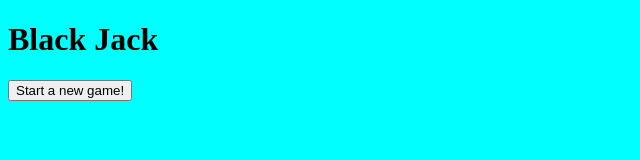
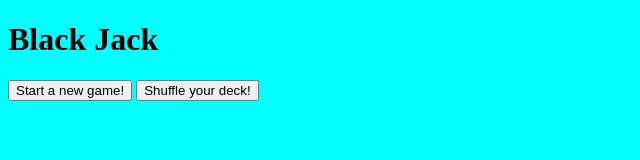
Before and after one commit to KikiSuperhero/PlayingCards, a plain HTML site: page index.html in a window 1280 px wide. Shown: the whole page, without its empty margins (0-640 px from the left). Drawn offline with nearby package versions, Linux system fonts and the light colour scheme.

Commit message:
added shuffle button in index.html

```diff
--- a/index.html
+++ b/index.html
@@ -15,6 +15,7 @@
 
     <main>
       <button id="start-button">Start a new game!</button>
+      <button id="shuffle-button">Shuffle your deck!</button>
     </main>
 
     <footer></footer>
```
